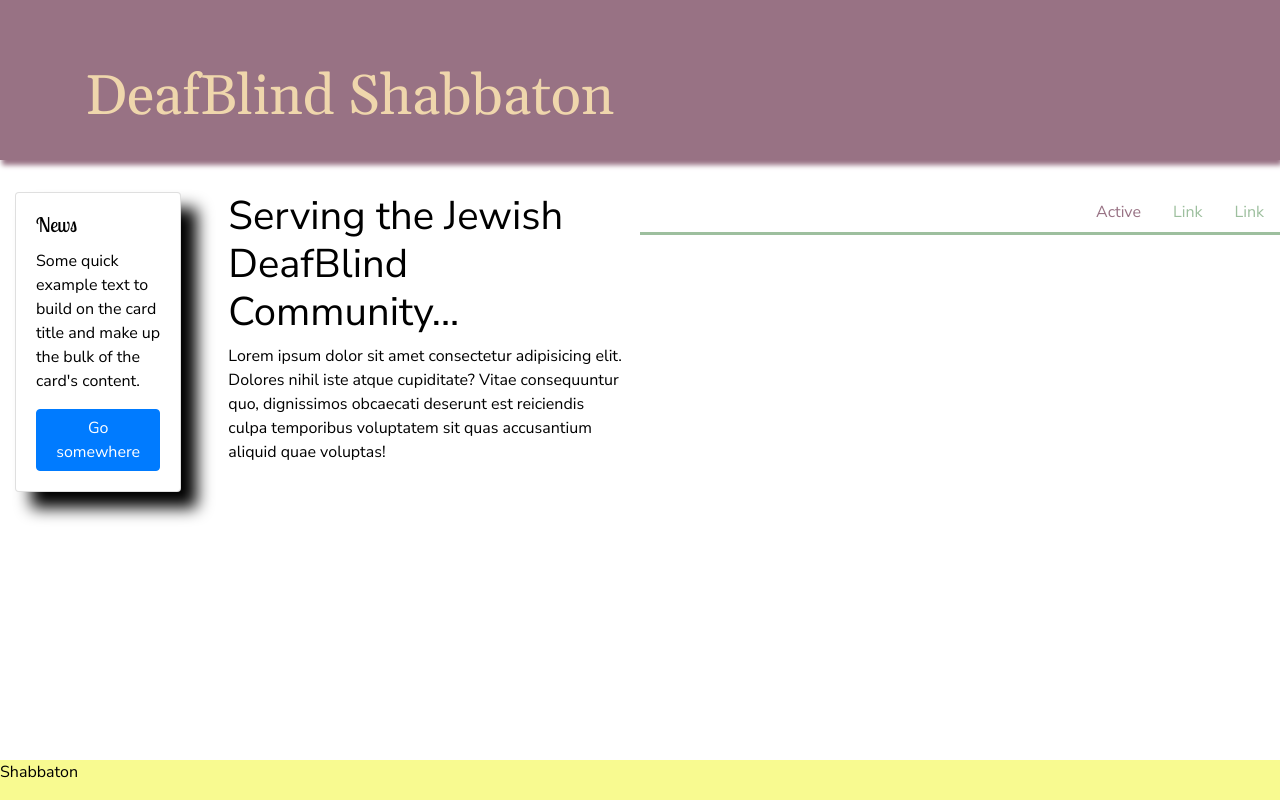
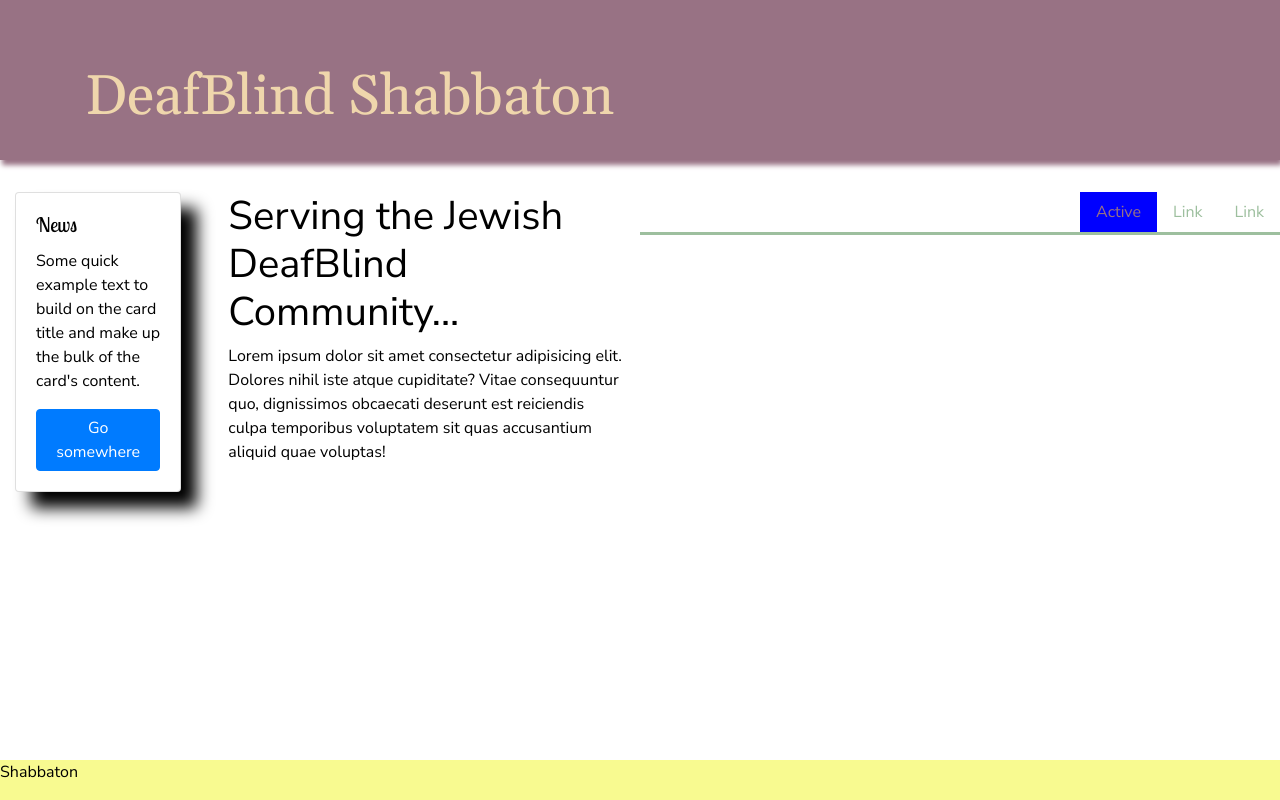
Before and after one commit to KAronoff/dbshabbaton, a plain HTML site: page index.html in a window 1280 px wide. In both pictures the pointer is over the link "Active". Drawn offline with nearby package versions, Linux system fonts and the light colour scheme.

Commit message:
Adjusting the hover

```diff
--- a/style.css
+++ b/style.css
@@ -50,4 +50,6 @@ a {
 
 a:hover {
   color: #987284;
+  background-color: blue;
+  text-decoration: wavy;
 }
```
